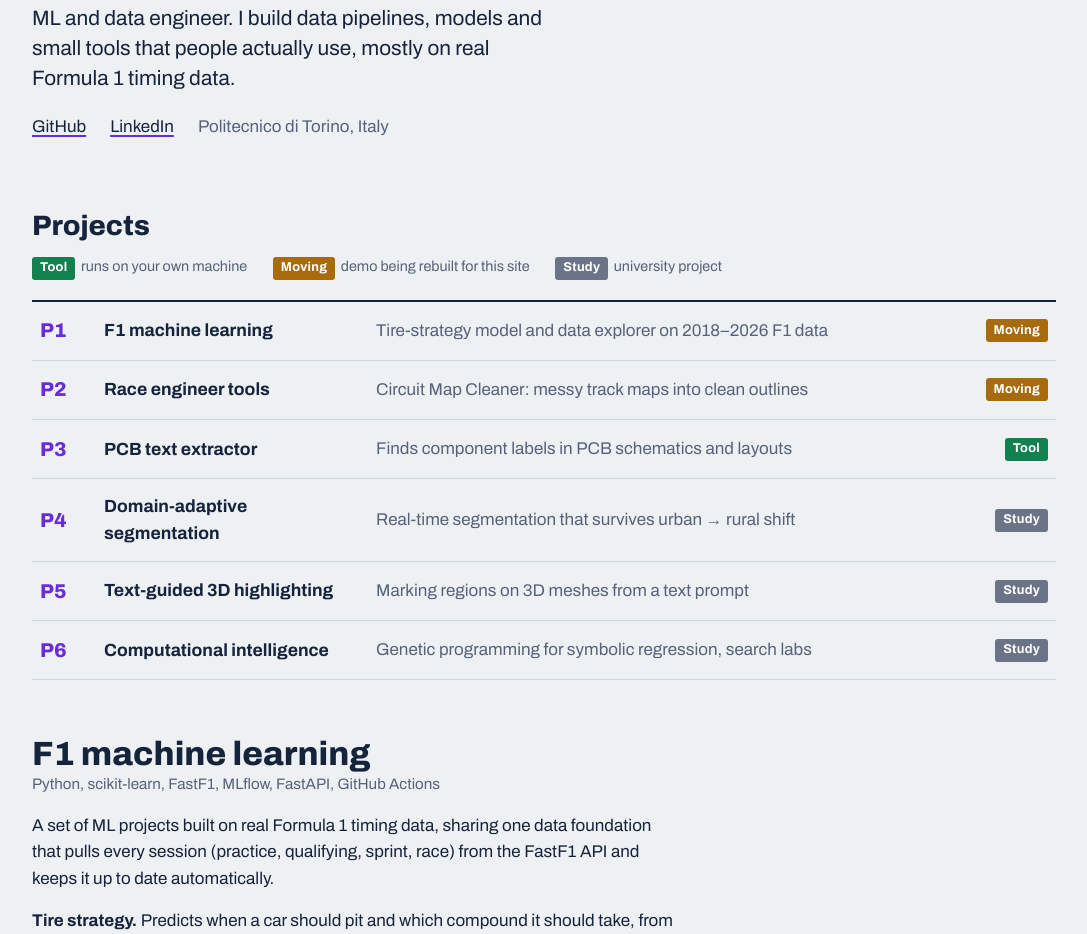
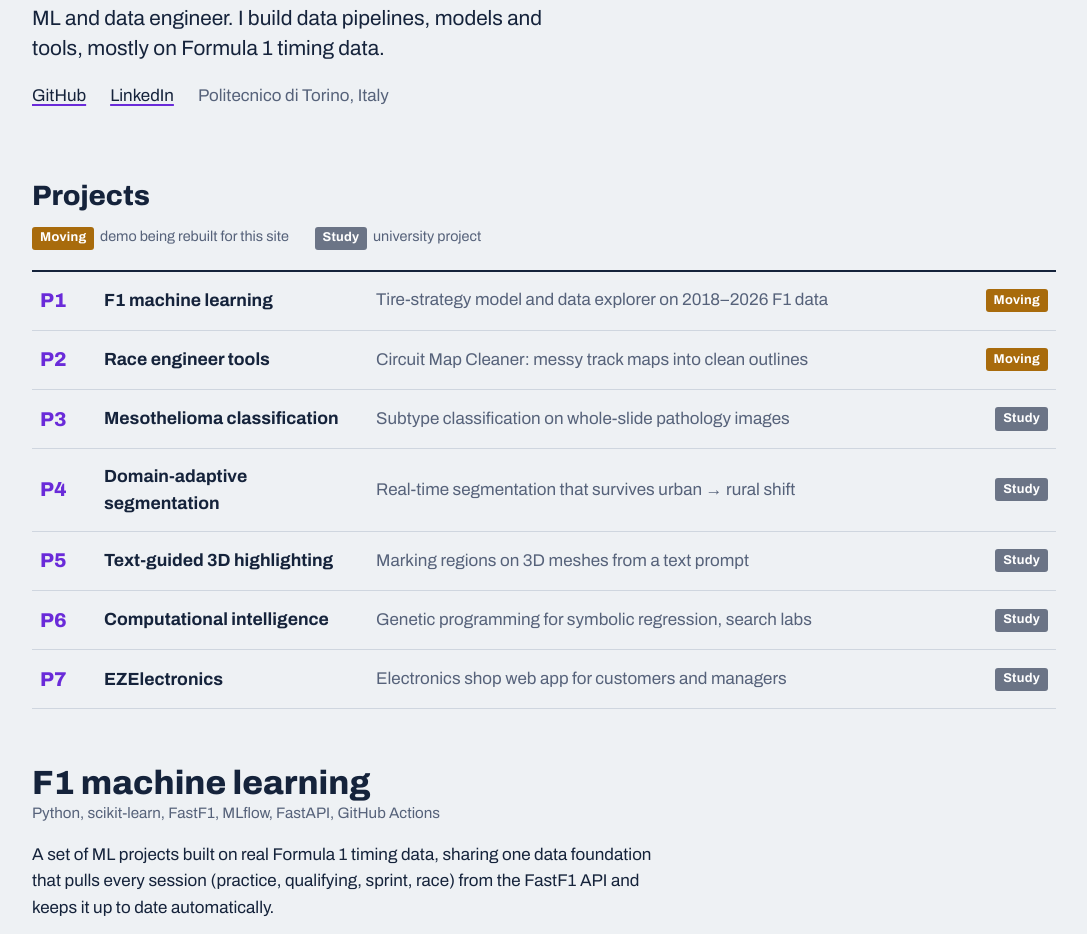
Before and after one commit to reemkhattarr/reemkhattarr.github.io, a plain HTML site: page index.html in a window 1280 px wide. Shown: the part 446-1380 px from the top of the page, without its empty margins (96-1183 px from the left). Drawn offline with Linux system fonts and the light colour scheme.

Commit message:
Add mesothelioma and EZElectronics, drop the PCB tool

```diff
--- a/index.html
+++ b/index.html
@@ -4,7 +4,7 @@
 <meta charset="utf-8">
 <meta name="viewport" content="width=device-width, initial-scale=1">
 <title>Reem Khattar · ML & data engineer</title>
-<meta name="description" content="Reem Khattar — ML and data engineer. Machine-learning projects built on real Formula 1 data, computer vision and race-engineering tools.">
+<meta name="description" content="Reem Khattar — ML and data engineer. Machine-learning projects on Formula 1 data, medical imaging and computer vision.">
 <link rel="preconnect" href="https://fonts.googleapis.com">
 <link rel="preconnect" href="https://fonts.gstatic.com" crossorigin>
 <link href="https://fonts.googleapis.com/css2?family=Archivo:wdth,wght@62..125,400..900&display=swap" rel="stylesheet">
@@ -16,7 +16,7 @@
 <header class="hero">
   <div class="wrap">
     <h1>Reem<br>Khattar</h1>
-    <p class="lede">ML and data engineer. I build data pipelines, models and small tools that people actually use, mostly on real Formula&nbsp;1 timing data.</p>
+    <p class="lede">ML and data engineer. I build data pipelines, models and tools, mostly on Formula&nbsp;1 timing data.</p>
     <ul class="contact">
       <li><a href="https://github.com/reemkhattarr">GitHub</a></li>
       <li><a href="https://www.linkedin.com/in/reem-khattar-">LinkedIn</a></li>
@@ -29,7 +29,6 @@
   <section aria-labelledby="tower-title">
     <h2 id="tower-title">Projects</h2>
     <p class="legend">
-      <span class="item"><span class="s s-tool">Tool</span>runs on your own machine</span>
       <span class="item"><span class="s s-move">Moving</span>demo being rebuilt for this site</span>
       <span class="item"><span class="s s-done">Study</span>university project</span>
     </p>
@@ -52,11 +51,11 @@
         </a>
       </li>
       <li>
-        <a class="row" href="#pcb">
+        <a class="row" href="#mesothelioma">
           <span class="pos">P3</span>
-          <span class="name">PCB text extractor</span>
-          <span class="what">Finds component labels in PCB schematics and layouts</span>
-          <span class="s s-tool">Tool</span>
+          <span class="name">Mesothelioma classification</span>
+          <span class="what">Subtype classification on whole-slide pathology images</span>
+          <span class="s s-done">Study</span>
         </a>
       </li>
       <li>
@@ -80,6 +79,14 @@
           <span class="pos">P6</span>
           <span class="name">Computational intelligence</span>
           <span class="what">Genetic programming for symbolic regression, search labs</span>
+          <span class="s s-done">Study</span>
+        </a>
+      </li>
+      <li>
+        <a class="row" href="#ezelectronics">
+          <span class="pos">P7</span>
+          <span class="name">EZElectronics</span>
+          <span class="what">Electronics shop web app for customers and managers</span>
           <span class="s s-done">Study</span>
         </a>
       </li>
@@ -110,11 +117,11 @@
     <p class="links"><a href="https://github.com/reemkhattarr/race-engineer-tools">Code on GitHub</a></p>
   </article>
 
-  <article id="pcb" class="project">
-    <h3>PCB text extractor</h3>
-    <p class="stack">Python, OpenCV, PyMuPDF, Tesseract</p>
-    <p>Reads PCB schematic and layout PDFs and extracts component reference designators (R12, C4, U1…), including rotated text. It renders pages at high resolution, finds character candidates, matches them against templates and groups them into labels. Includes evaluation scripts that compare template matching with OCR.</p>
-    <p class="links"><a href="https://github.com/reemkhattarr/text_extractor">Code on GitHub</a></p>
+  <article id="mesothelioma" class="project">
+    <h3>Mesothelioma subtype classification</h3>
+    <p class="stack">PyTorch, CLAM, pathology foundation models, multiple-instance learning</p>
+    <p>Classifies malignant mesothelioma subtypes from whole-slide pathology images using only slide-level labels. Slides are split into patches, encoded with hand-crafted features and several pathology foundation models, then classified with CLAM, an attention-based multiple-instance model whose attention maps show which regions drove the prediction. Team project for Machine Learning in Applications, Politecnico di Torino; I worked on the feature extractors, the end-to-end pipeline and the attention heatmaps.</p>
+    <p class="links"><a href="https://github.com/reemkhattarr/mesothelioma-classification">Code on GitHub</a></p>
   </article>
 
   <article id="segmentation" class="project">
@@ -137,6 +144,12 @@
     <p>Symbolic regression with genetic programming: evolving formula trees with crossover, mutation and a complexity penalty to find simple, accurate equations for a dataset. Plus labs on set cover, the travelling salesman problem and the n-puzzle with path search.</p>
     <p class="links"><a href="https://github.com/reemkhattarr/computational-intelligence-2024">Code on GitHub</a></p>
   </article>
+  <article id="ezelectronics" class="project">
+    <h3>EZElectronics</h3>
+    <p class="stack">React, TypeScript</p>
+    <p>A web app for an electronics shop: customers browse, buy and track orders, and managers handle products and stock. Team project for Software Engineering, Politecnico di Torino.</p>
+    <p class="links"><a href="https://github.com/reemkhattarr/Ezelectronics">Code on GitHub</a></p>
+  </article>
 </main>
 
 <footer class="wrap foot">
```
